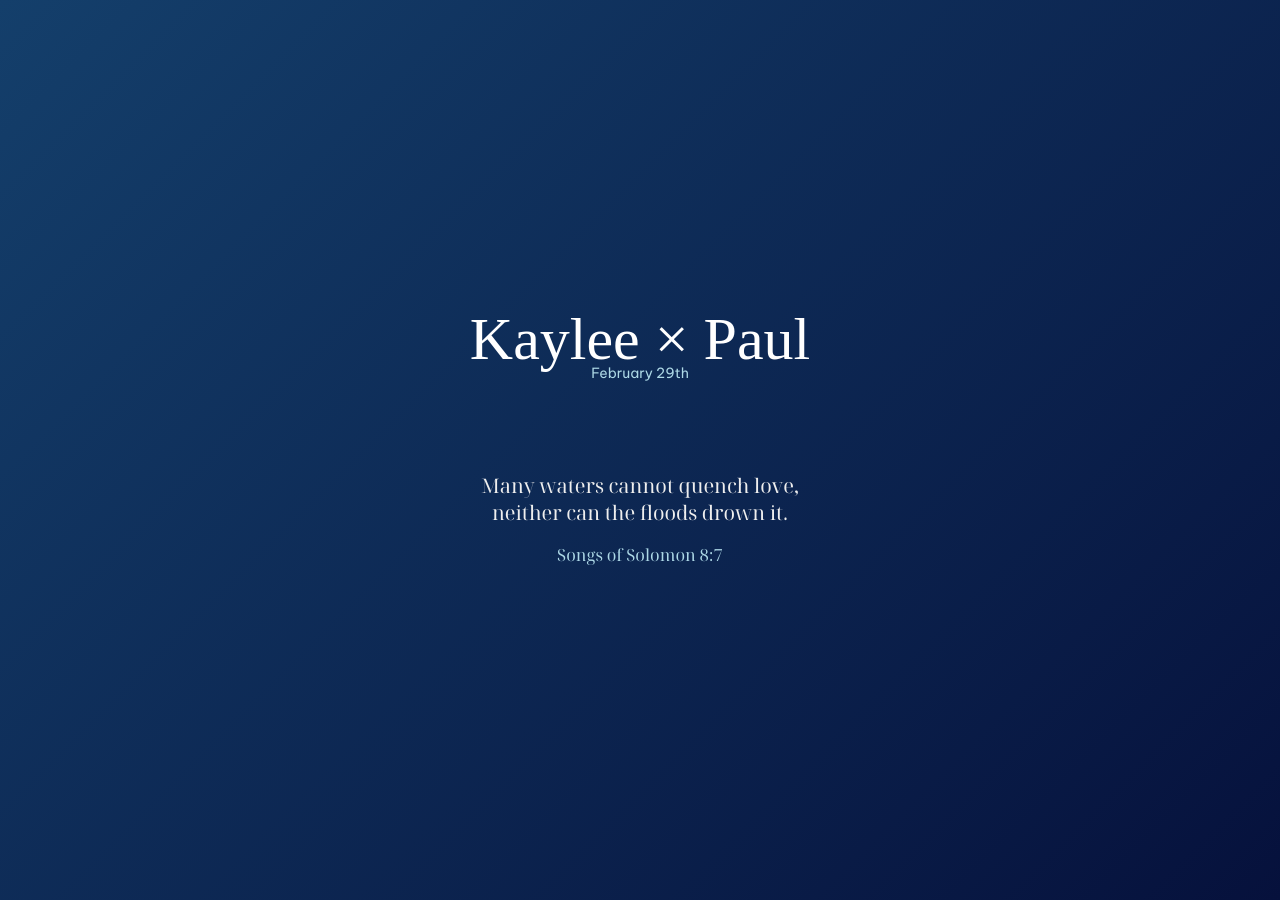
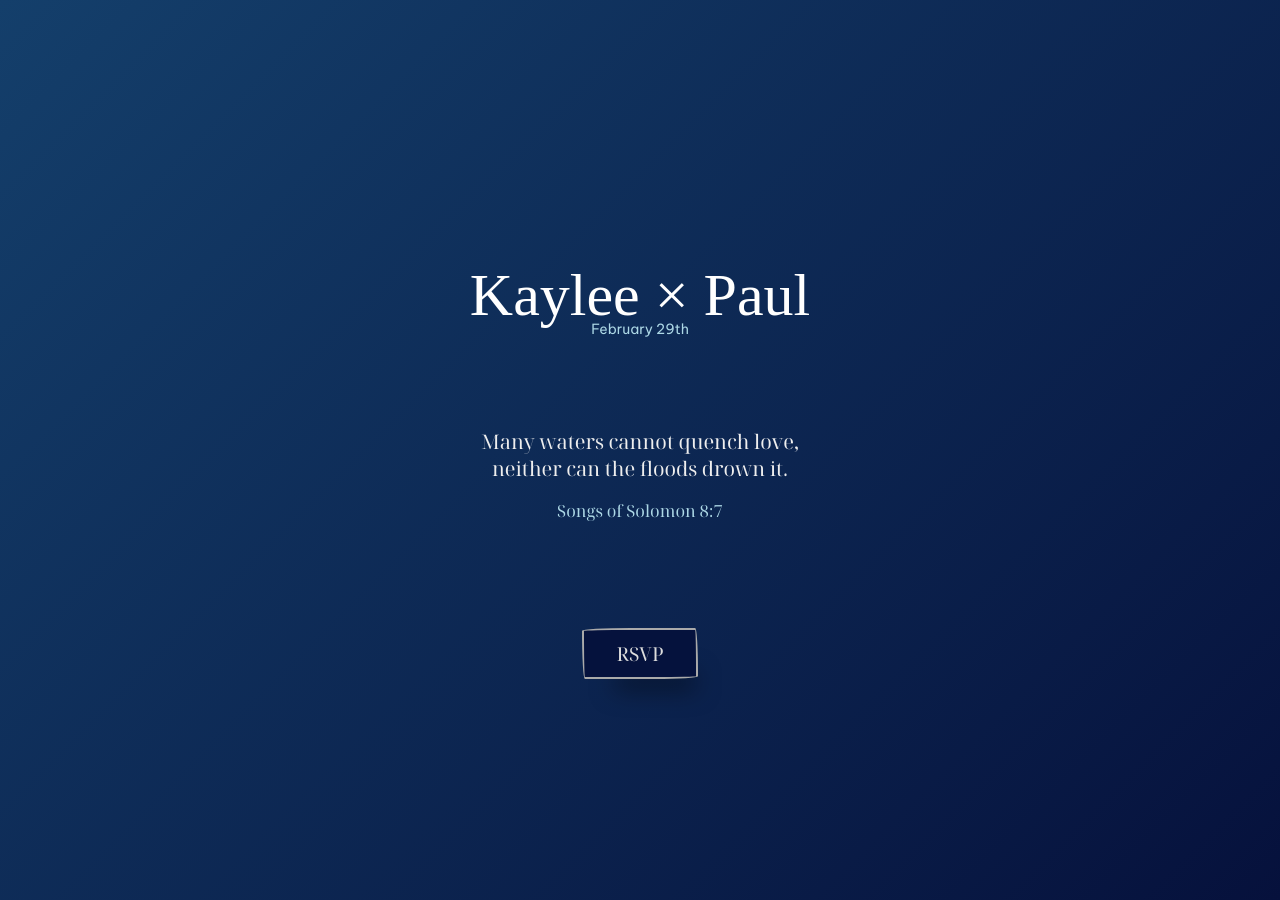
Before and after one commit to pham/kaylee-paul, a Jekyll site: the page built from index.html, in a window 1280 px wide. Built offline with Jekyll 4.4.1, drawn with Linux system fonts in a browser that asks for light colours; some web fonts are replaced; comment, search, counter and statistics services are not loaded.

Commit message:
feat: Basic input with Google Sheets API (write not working)

```diff
--- a/_includes/head.html
+++ b/_includes/head.html
@@ -12,3 +12,7 @@
 </title>
 <link href="https://fonts.googleapis.com/css2?family=Noto+Serif+Display&family=Be+Vietnam+Pro&family=Montez&family=Share+Tech+Mono&display=swap" rel="stylesheet">
 <link rel="shortcut icon" type="image/png" href="/assets/logo-48.png" />
+
+<script src='/assets/js/paging.js'></script>
+<script src='/assets/js/sheets.js'></script>
+<script async defer src="https://apis.google.com/js/api.js" onload="gapiLoaded()"></script>
--- a/assets/css/style.css
+++ b/assets/css/style.css
@@ -11,6 +11,7 @@
 
   --color-fade: lightblue;
   --color-dark: #05123d;
+  --color-light: #aaaaaa;
 
   box-sizing: border-box;
 }
@@ -33,10 +34,95 @@
   height: 100%;
   overflow: hidden;
 }
+main {
+  min-height: 100vh !important;
+  position: relative;
+}
 
-main {
-  min-height: 100vh;
+.page {
+  position: absolute;
+  top: 0;
+  left: 0;
+  height: 100%;
+  width: 100%;
+  opacity: 0;
+  visibility: hidden;
+  transition: opacity 1000ms;
+  background-image: linear-gradient(157deg, #06113C, #143F6B);
+}
+
+.page h1 {
+  margin-top: 0;
+}
+
+.line-drawn {
+  background-color: var(--color-dark);
+  background-image: none;
+  background-position: 0 90%;
+  background-repeat: repeat no-repeat;
+  background-size: 4px 3px;
+  border-style: solid;
+  border-width: 2px;
+  border-color: #aaa;
+  box-shadow: rgba(0, 0, 0, .5) 15px 28px 25px -18px;
+  box-sizing: border-box;
+  color: #dddddd !important;
+  font-size: 1.2rem;
+  font-family: var(--font-serif);
+  line-height: 23px;
+  outline: none;
+  border-bottom-left-radius: 15px 255px;
+  border-bottom-right-radius: 225px 15px;
+  border-top-left-radius: 255px 15px;
+  border-top-right-radius: 15px 225px;
+}
+
+button.line-drawn {
+  align-self: center;
+  cursor: pointer;
+  display: inline-block;
+  padding: .75rem 2rem;
+  text-decoration: none;
+  transition: all 235ms ease-in-out;
+  user-select: none;
+  -webkit-user-select: none;
+  touch-action: manipulation;
+  visibility: visible;
+  opacity: 1;
+  transition: all opacity 500ms;
+}
+
+input.line-drawn {
+  padding: 1rem .75rem;
+  font-family: var(--font-sans);
+}
+
+.line-drawn.error {
+  border-color: red;
+}
+
+.input-group {
   position: relative;
+}
+
+.line-drawn:hover, .line-drawn:active {
+  box-shadow: rgba(0, 0, 0, .3) 2px 8px 8px -5px;
+  transform: translate3d(0, 2px, 0);
+}
+
+.button-secondary {
+  background-color: var(--color-light);
+  color: var(--color-dark) !important;
+}
+
+.visible {
+  opacity: 1;
+  visibility: visible;
+}
+
+.invisible {
+  opacity: 0;
+  visibility: hidden;
 }
 
 a, a:visited {
@@ -56,6 +142,9 @@
   margin-top: -50px;
   color: var(--color-fade);
   font-size: 0.7em;
+}
+h1 + p {
+  margin: -50px 0 2em 0;
 }
 
 
@@ -123,7 +212,10 @@
 }
 
 pre {
-  background: linear-gradient(rgba(0,0,0,0.05),rgba(0,0,0,0.05));
+  background: linear-gradient(
+    rgba(0,0,0,0.05),
+    rgba(0,0,0,0.05)
+  );
   padding: 10px;
 }
 
@@ -139,50 +231,14 @@
   font-family: var(--font-serif), serif;
 }
 
-.spacer {
-  margin-top: 4em;
-}
+.spacer-1 { margin-top: 1em; }
+.spacer-2 { margin-top: 2em; }
+.spacer-4 { margin-top: 4em; }
 
 blockquote small {
   display: block;
   margin-top: 1em;
   color: var(--color-fade);
-}
-
-.button-draw {
-  align-self: center;
-  background-color: var(--color-dark);
-  background-image: none;
-  background-position: 0 90%;
-  background-repeat: repeat no-repeat;
-  background-size: 4px 3px;
-  border-style: solid;
-  border-width: 2px;
-  border-color: #aaa;
-  box-shadow: rgba(0, 0, 0, .5) 15px 28px 25px -18px;
-  box-sizing: border-box;
-  color: #dddddd !important;
-  cursor: pointer;
-  display: inline-block;
-  font-size: 1.2rem;
-  font-family: var(--font-serif);
-  line-height: 23px;
-  outline: none;
-  padding: .75rem 2rem;
-  text-decoration: none;
-  transition: all 235ms ease-in-out;
-  border-bottom-left-radius: 15px 255px;
-  border-bottom-right-radius: 225px 15px;
-  border-top-left-radius: 255px 15px;
-  border-top-right-radius: 15px 225px;
-  user-select: none;
-  -webkit-user-select: none;
-  touch-action: manipulation;
-}
-
-.button-draw:hover, .button-draw:active {
-  box-shadow: rgba(0, 0, 0, .3) 2px 8px 8px -5px;
-  transform: translate3d(0, 2px, 0);
 }
 
 .center-box-container {
@@ -191,7 +247,7 @@
   justify-content: center;
   align-items: center;
   text-align: center;
-  min-height: calc(100vh - 40px);
+  min-height: calc(100% - 40px);
 }
 
 .button {
@@ -216,3 +272,36 @@
   color: white;
   font-family: var(--font-sans);
 }
+
+input:focus ~ .floating-label,
+input:not(:focus):valid ~ .floating-label {
+  top: -20px;
+  left: 0px;
+  font-size: 15px;
+  opacity: 1;
+}
+
+input:focus ~ .floating-label-bottom,
+input:not(:focus):valid ~ .floating-label-bottom {
+  opacity: 1;
+}
+
+.floating-label {
+  position: absolute;
+  pointer-events: none;
+  color: var(--color-light);
+  left: 20px;
+  top: 18px;
+  transition: 0.2s ease all;
+}
+
+.floating-label-bottom {
+  position: absolute;
+  pointer-events: none;
+  color: var(--color-light);
+  font-size: 15px;
+  bottom: -25px;
+  left: 0;
+  transition: 0.2s ease all;
+  opacity: 0;
+}
--- /dev/null
+++ b/assets/js/paging.js
@@ -0,0 +1,12 @@
+function toggleVisibility(e) {
+  if (e?.classList)
+    e.classList.add('invisible');
+
+  const id = e?.dataset?.id;
+  const el = document.getElementById(id);
+
+  if (el?.classList) {
+    el.classList.toggle('visible');
+    setTimeout( () => e.classList.remove('invisible'), 1000 );
+  }
+}
--- /dev/null
+++ b/assets/js/sheets.js
@@ -0,0 +1,136 @@
+const SPREADSHEET_ID = '1XXKcCwr-bHTahb7revK7_QT5Spo3cKYZKcDxolrkl4c';
+const SHEET = 'Guests';
+const RANGE = `${SHEET}!C3:G`;
+const API_KEY = 'AIzaSyBal21JhTttdaegvzcI65FwmhRXkhDoVIA';
+const DISCOVERY_DOC = 'https://sheets.googleapis.com/$discovery/rest?version=v4';
+let gapiInited = false;
+
+function gapiLoaded() {
+  gapi.load('client', initializeGapiClient);
+}
+
+async function initializeGapiClient() {
+  await gapi.client.init({
+    apiKey: API_KEY,
+    discoveryDocs: [DISCOVERY_DOC],
+  });
+  gapiInited = true;
+}
+
+async function getData() {
+  let response;
+  const content = document.getElementById('content');
+
+  content.innerText = 'Looking up your info...';
+
+  try {
+    response = await gapi.client.sheets.spreadsheets.values.get({
+      spreadsheetId: SPREADSHEET_ID,
+      range: RANGE,
+    });
+  } catch (err) {
+    content.innerText = err.message;
+    return;
+  }
+
+  const range = response.result;
+  if (!range || !range.values || range.values.length == 0) {
+    content.innerText = 'No values found.';
+    return;
+  }
+
+  let row = 2;
+  const data = {};
+
+  for (const [type,order,name,number,guests] of range.values) {
+    row++;
+    if (number) {
+      const phone = number.replace(/[^0-9]/g, '');
+      data[phone] = {
+        type, order, name, row, number, guests
+      };
+    }
+  }
+
+  content.innerText = `Found ${Object.keys(data).length} records`;
+  return data;
+}
+
+async function getRow(n) {
+  const content = document.getElementById('content');
+  const data = await getData();
+  const phone = n.replace(/[^0-9]/g, '');
+
+  if (!data[phone]) {
+    content.innerText = 'We do not have a record of your RSVP :(';
+    return;
+  }
+
+  return data[phone];
+}
+
+async function findNumber(n) {
+  const content = document.getElementById('content');
+  const {name,guests} = await getRow(n);
+
+  content.innerHTML = `
+    <h3>${name}</h3>
+    ${guests ? 'Confirmed ${guests} guests' : 'Unconfirmed'}
+  `;
+}
+
+async function confirm(e) {
+  const id = e?.dataset?.id;
+  const el = document.getElementById(id);
+  const ins = el.querySelectorAll('input');
+  const data = { };
+
+  ins.forEach( i => {
+    i.classList.remove('error');
+
+    if (!i.value) {
+      i.classList.add('error');
+      return;
+    }
+    data[i.name] = i.value;
+  });
+
+  const {name,phone,guests} = data;
+
+  if (!name || !phone || !guests)
+    return;
+
+  const info = await getRow(phone);
+  if (!info) {
+    alert('Sorry, I cannot find you on the guest list. Please contact Paul!');
+    return;
+  }
+
+  confirmRSVP(info, guests, (r) => alert(JSON.stringify(r)));
+}
+
+function confirmRSVP(data, value, callback) {
+  const { row, guests } = data;
+
+  if (guests && guests == value) {
+    alert(`Already confirmed ${guests}`);
+    return;
+  }
+
+  const resource = [ [ value ] ];
+  try {
+    gapi.client.sheets.spreadsheets.values.update({
+      spreadsheetId: SPREADSHEET_ID,
+      range: `${SHEET}!G${row}`,
+      valueInputOption: 'RAW',
+      resource,
+    }).then((response) => {
+      const result = response.result;
+      console.log(`${result.updatedCells} cells updated.`);
+      if (callback) callback(response);
+    });
+  } catch (err) {
+    alert(err.message);
+    return;
+  }
+}
--- a/index.html
+++ b/index.html
@@ -1,14 +1,86 @@
 ---
-layout: center
+layout: default
 ---
 
+<main class='center-box-container'>
   <h1>Kaylee &times; Paul</h1>
   <small>February 29th</small>
 
-<blockquote class='spacer'>
+  <blockquote class='spacer-4'>
     Many waters cannot quench love,<br/>
     neither can the floods drown it.<br/>
     <small>Songs of Solomon 8:7</small>
   </blockquote>
 
-<!-- a class='button-draw spacer'>RSVP</a -->
+  <button
+    class='line-drawn button-main spacer-4'
+    data-id='rsvp'
+    onclick='toggleVisibility(this)'
+  >RSVP</button>
+</main>
+
+<section id='rsvp' class='page center-box-container'>
+  <h1>rsvp</h1>
+  <p>
+    Please confirm you're attending our wedding ceremony.
+  </p>
+  <div class='input-group spacer-1'>
+    <input required
+      name='name'
+      type='text'
+      class='line-drawn'
+    />
+    <span class='floating-label'>Full name</span>
+  </div>
+
+  <div class='input-group spacer-2'>
+    <input required
+      name='phone'
+      type='text'
+      class='line-drawn'
+    />
+    <span class='floating-label'>Mobile phone</span>
+  </div>
+
+  <div class='input-group spacer-2'>
+    <input required
+      name='guests'
+      type='number'
+      class='line-drawn'
+    />
+    <span class='floating-label'>Number of guests</span>
+    <span class='floating-label-bottom'>Including yourself</span>
+  </div>
+
+  <div class='spacer-4'>
+    <button
+      class='line-drawn'
+      data-id='rsvp'
+      onclick='confirm(this)'
+    >Confirm</button>
+
+    <button
+      class='line-drawn button-main button-secondary'
+      data-id='rsvp'
+      onclick='toggleVisibility(this)'
+    >Cancel</button>
+  </div>
+</section>
+
+<section id='thanks' class='page center-box-container'>
+  <h1>guest</h1>
+
+  <div id='content'/>
+
+  <div class='spacer-4'>
+    <button
+      class='line-drawn'
+      onclick='findNumber("408-888-6632")'
+    >Lookup</button>
+    <button
+      class='line-drawn button-main button-secondary'
+      data-id='thanks'
+      onclick='toggleVisibility(this)'
+    >Close</button>
+  </div>
+</section>
```
Lines whose indentation alone changed are shown as unchanged.
